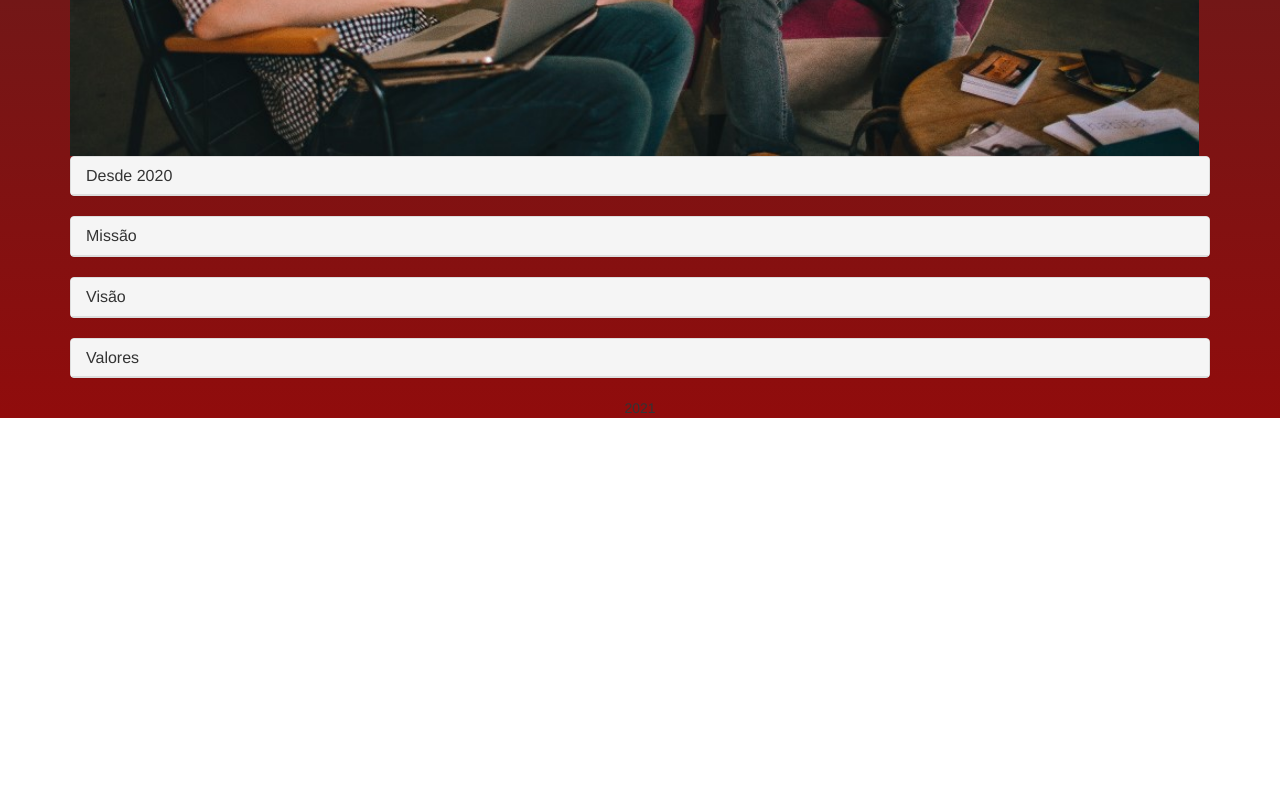
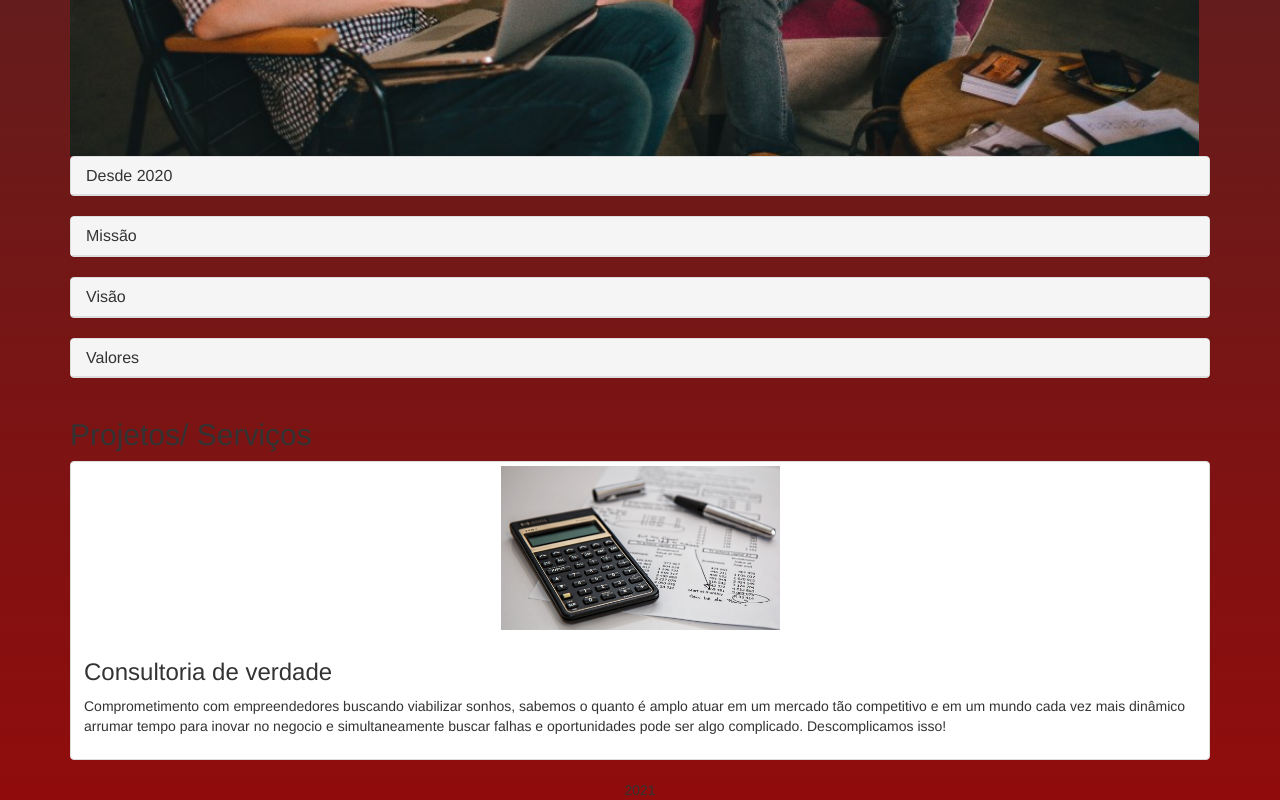
Before and after one commit to hailtonnoc/contabilidade369, a plain HTML site: page index.html in a window 1280 px wide. Shown: the part 932-1732 px from the top of the page. Before the commit the page ends 1350 px from the top, so only its background shows below. Drawn offline with Linux system fonts and the light colour scheme.

Commit message:
up morning

```diff
--- a/index.html
+++ b/index.html
@@ -43,8 +43,6 @@
                 </div>
             </div>
 
-
-
             <div class="panel panel-default">
                 <div class="panel-heading" data-toggle="collapse" data-target="#visao" >
                     <h3 class="panel-title">Visão</h3>
@@ -57,7 +55,6 @@
                 </div>
             </div>
 
-
             <div class="panel panel-default">
                 <div class="panel-heading" data-toggle="collapse" data-target="#valores">
                     <h3 class="panel-title">Valores</h3>
@@ -69,7 +66,17 @@
                 </div>
             </div>
 
+        </div>
 
+        <div class="container">
+            <h2>Projetos/ Serviços</h2>
+            <div class="thumbnail">
+                <img src="elementos/imgs/pexels-pixabay-53621.jpg" alt="contador by Pixabay">
+                <div class="caption">
+                    <h3>Consultoria de verdade</h3>
+                    <p>Comprometimento com empreendedores buscando viabilizar sonhos, sabemos o quanto é amplo atuar em um mercado tão competitivo e em um mundo cada vez mais dinâmico arrumar tempo para inovar no negocio e simultaneamente buscar falhas e oportunidades pode ser algo complicado. Descomplicamos isso!</p>
+                </div>
+        </div>
         </div>
 
     </main>
```
Also changed, not shown: elementos/imgs/pexels-pixabay-53621.jpg (added).
